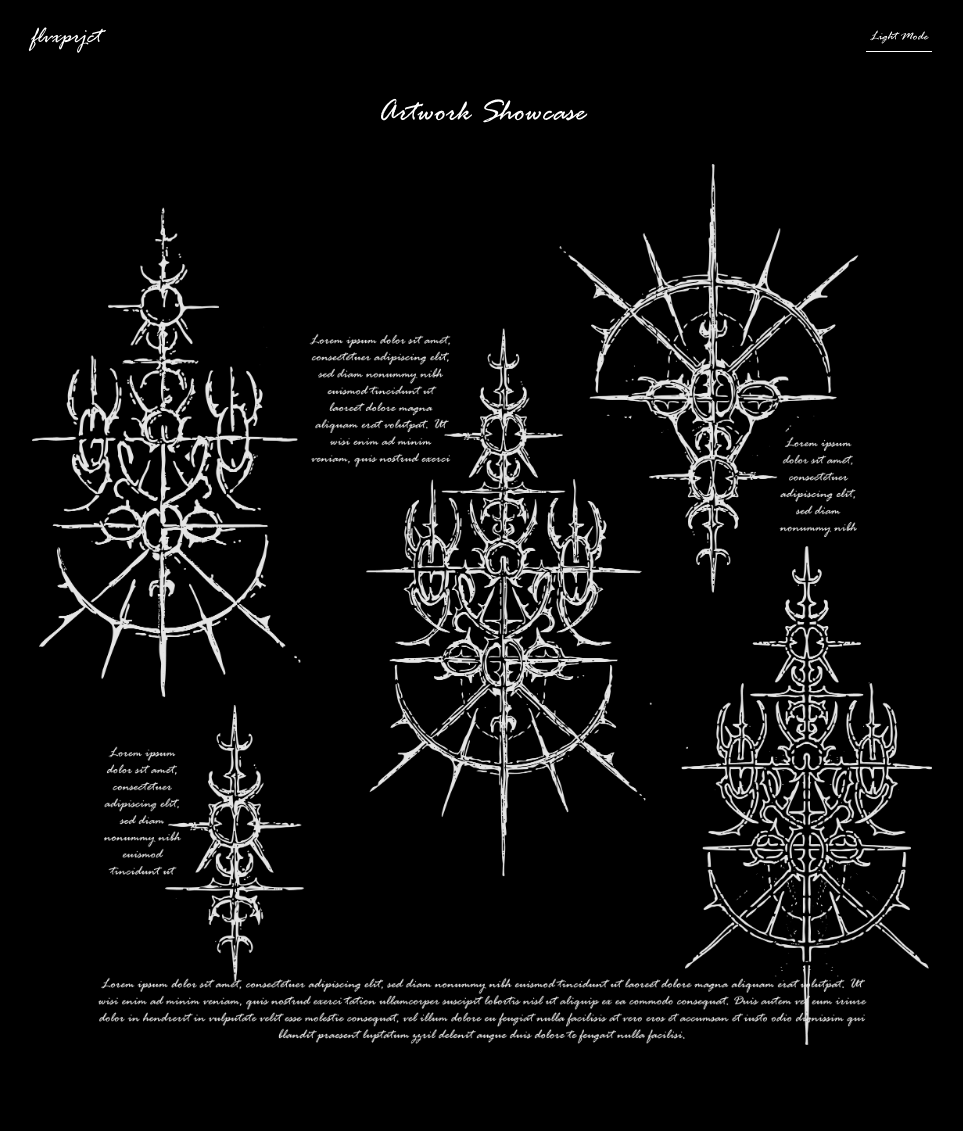
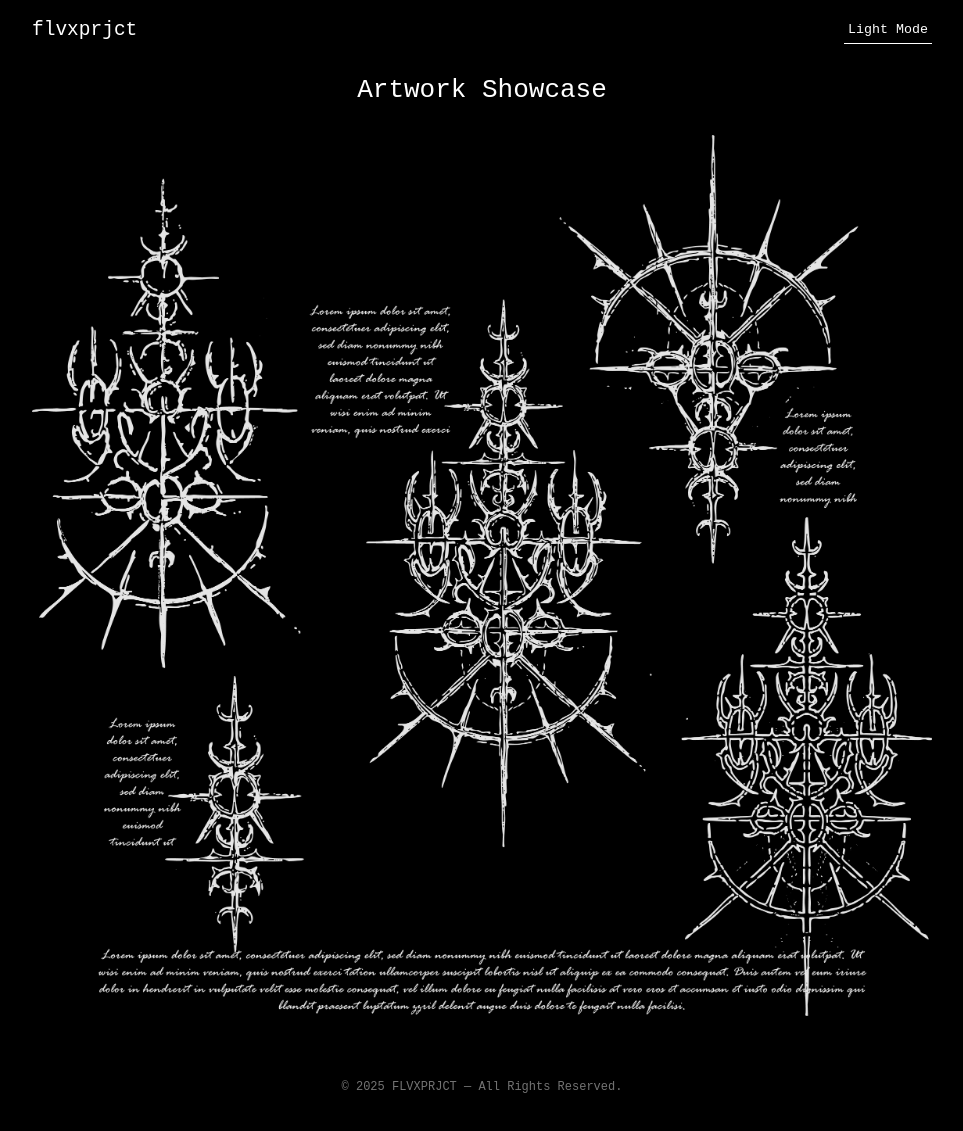
Before and after one commit to Nugiberkoding/flvxprjct, a plain HTML site: page showcase.html in a window 1280 px wide. Shown: the part 17-1148 px from the top of the page, without its empty margins (158-1121 px from the left). Before the commit the page ends 1119 px from the top, so only its background shows below. Drawn offline with Linux system fonts and the light colour scheme.

Commit message:
Update showcase.html

```diff
--- a/showcase.html
+++ b/showcase.html
@@ -7,13 +7,6 @@
   <link rel="icon" type="image/png" href="logo putih.png" />
 
   <style>
-    /* Load your font */
-    @font-face {
-      font-family: 'RageItalic';
-      src: url('Rage Italic Regular.ttf') format('truetype');
-      font-style: normal;
-    }
-
     :root {
       --bg: #ffffff;
       --text: #000000;
@@ -29,8 +22,8 @@
       padding: 20px;
       background: var(--bg);
       color: var(--text);
-      font-family: 'RageItalic', cursive !important;
-      font-weight: normal !important;  /* not bold */
+      font-family: monospace !important;
+      font-weight: normal !important;
       transition: background 0.4s ease, color 0.4s ease;
       user-select: none;
     }
@@ -43,7 +36,6 @@
       margin: auto;
     }
 
-    /* Button underline only */
     .toggle-btn {
       background: none;
       border: none;
@@ -52,14 +44,14 @@
       cursor: pointer;
       color: var(--text);
       transition: 0.3s ease, transform 0.2s ease;
-      font-family: 'RageItalic';
-      font-weight: normal !important;  /* not bold */
+      font-family: monospace !important;
+      font-weight: normal !important;
     }
 
     h1, h2 {
-      font-family: 'RageItalic';
+      font-family: monospace !important;
       text-align: center;
-      font-weight: normal !important;  /* not bold */
+      font-weight: normal !important;
     }
 
     .gallery {
@@ -70,7 +62,6 @@
       margin: 30px auto;
     }
 
-    /* Prevent image interaction */
     .item {
       position: relative;
     }
@@ -97,7 +88,6 @@
       filter: invert(1);
     }
 
-    /* FLASH animation */
     .mode-flash {
       position: fixed;
       top: 0;
@@ -116,6 +106,22 @@
       20% { opacity: 0.4; }
       100% { opacity: 0; }
     }
+
+    .bottom-copy {
+      width: 100%;
+      text-align: center;
+      padding: 30px 0;
+      font-size: 12px;
+      background: none;
+      color: var(--text);
+      opacity: 0.45;
+      transition: color 0.4s ease, opacity 0.4s ease;
+      font-family: monospace !important;
+    }
+
+    .bottom-copy:hover {
+      opacity: 0.7;
+    }
   </style>
 </head>
 
@@ -131,6 +137,10 @@
     <div class="item">
       <img src="cybersigilism 4.png" alt="Artwork">
     </div>
+  </div>
+
+  <div class="bottom-copy">
+    © 2025 FLVXPRJCT — All Rights Reserved.
   </div>
 
   <script>
```
